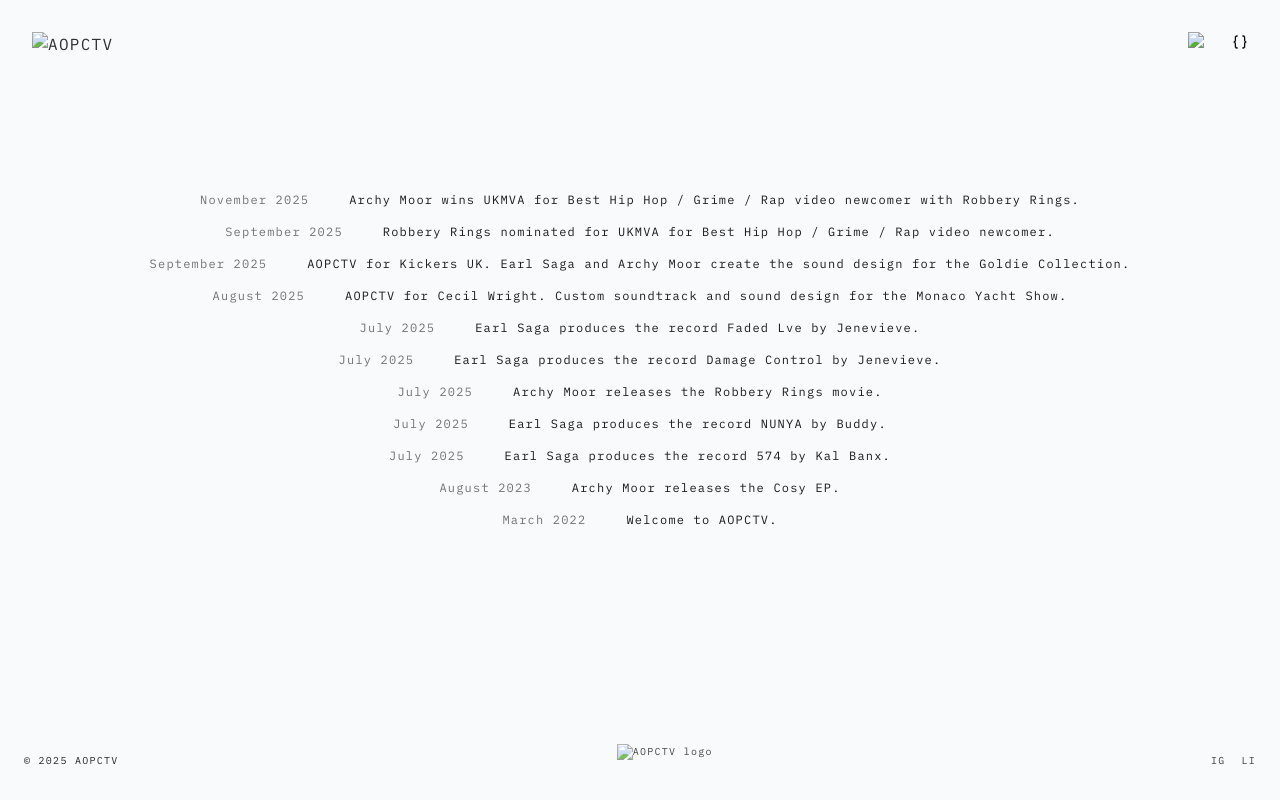
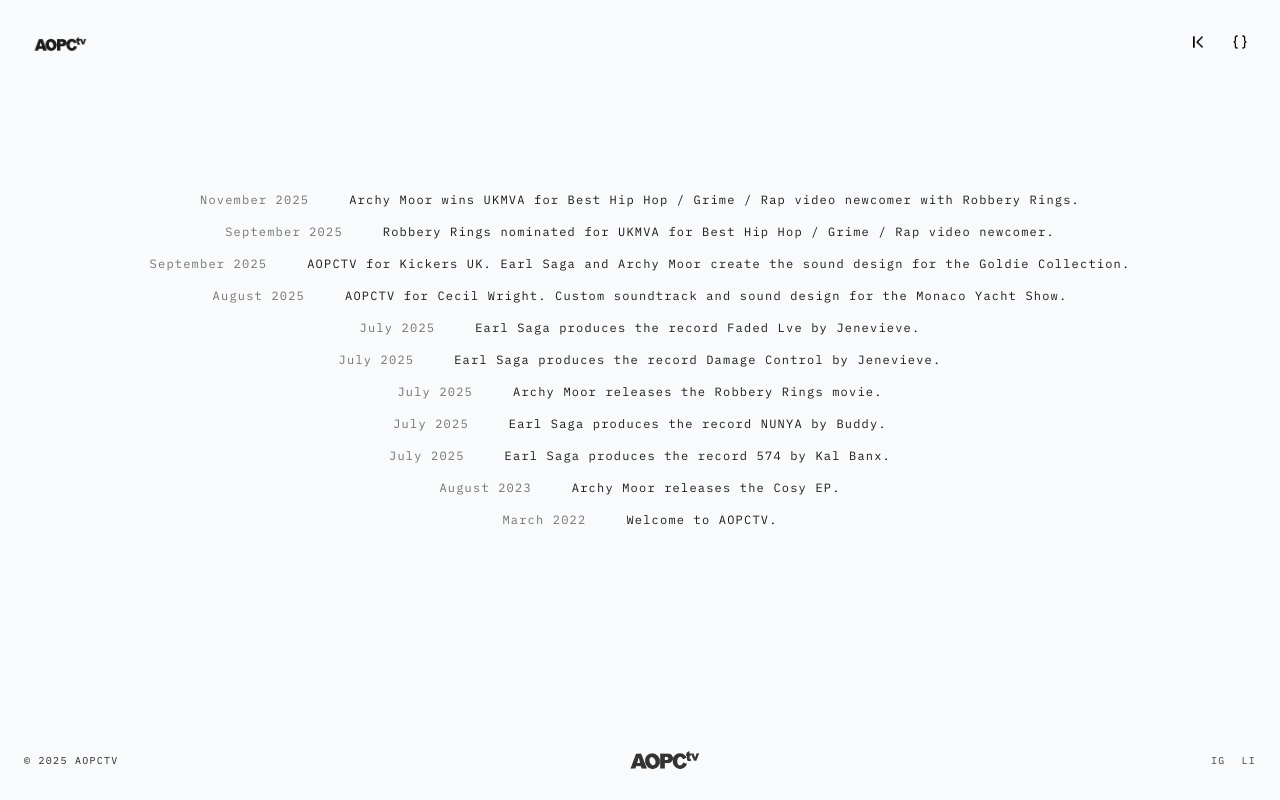
Before and after one commit to maettiya/aopctv, a website: page index.html in a window 1280 px wide. Drawn offline with nearby package versions, Linux system fonts and the light colour scheme; the site is published under a folder, as on GitHub Pages, so addresses that start at the root find nothing.

```diff
--- a/index.html
+++ b/index.html
@@ -48,13 +48,13 @@
 
   <!-- TOP LEFT LOGO -->
   <header class="absolute top-6 left-4 sm:top-8 sm:left-8">
-    <img src="/aopctv-logo.png" alt="AOPCTV" class="h-5 sm:h-6 opacity-90">
+    <img src="aopctv-logo.png" alt="AOPCTV" class="h-5 sm:h-6 opacity-90">
   </header>
 
   <!-- TOP RIGHT NAV -->
   <nav class="absolute top-6 right-4 sm:top-8 sm:right-8 flex items-center gap-4 sm:gap-6">
     <a href="library.html" class="hover:opacity-70 transition">
-      <img src="/music.png" alt="Music Library" class="h-4 sm:h-5 w-4 sm:w-5">
+      <img src="music.png" alt="Music Library" class="h-4 sm:h-5 w-4 sm:w-5">
     </a>
     <a onclick="toggleContactModal()" class="cursor-pointer hover:opacity-70 transition">
       <img src="contact.png" alt="Contact" class="h-3.5 sm:h-4 w-3.5 sm:w-4">
@@ -262,7 +262,7 @@
 
         <!-- Centered Logo -->
         <div class="flex justify-center mb-6">
-          <img src="/aopctv-logo.png" class="h-6 opacity-90" alt="AOPCTV Logo">
+          <img src="aopctv-logo.png" class="h-6 opacity-90" alt="AOPCTV Logo">
         </div>
 
         <!-- Contact Form -->
@@ -297,7 +297,7 @@
     </div>
 
     <div class="flex-grow flex justify-center">
-      <img src="/aopctv-logo.png" class="h-6 sm:h-8 opacity-80" alt="AOPCTV logo">
+      <img src="aopctv-logo.png" class="h-6 sm:h-8 opacity-80" alt="AOPCTV logo">
     </div>
 
     <div class="flex gap-3 sm:gap-4 text-neutral-700 justify-end">
@@ -308,6 +308,6 @@
   </footer>
 
 
-  <script type="module" src="/src/main.js"></script>
+  <script type="module" src="src/main.js"></script>
 </body>
 </html>
```
